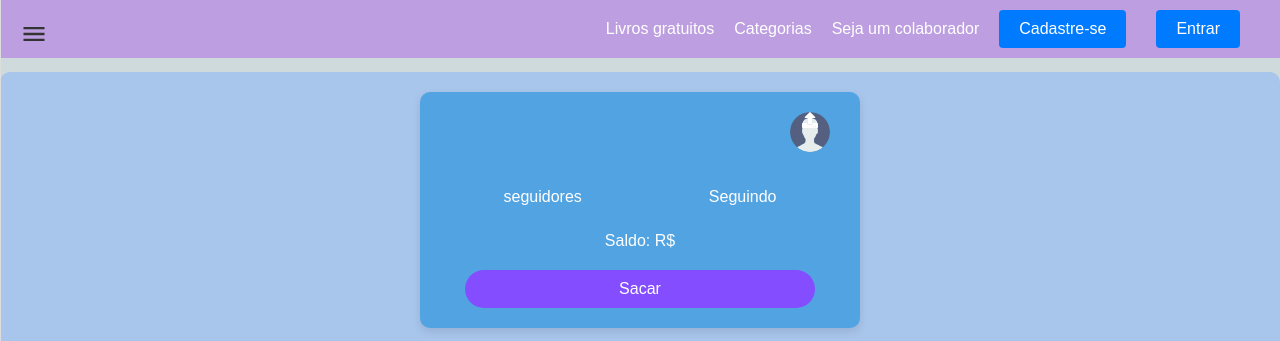
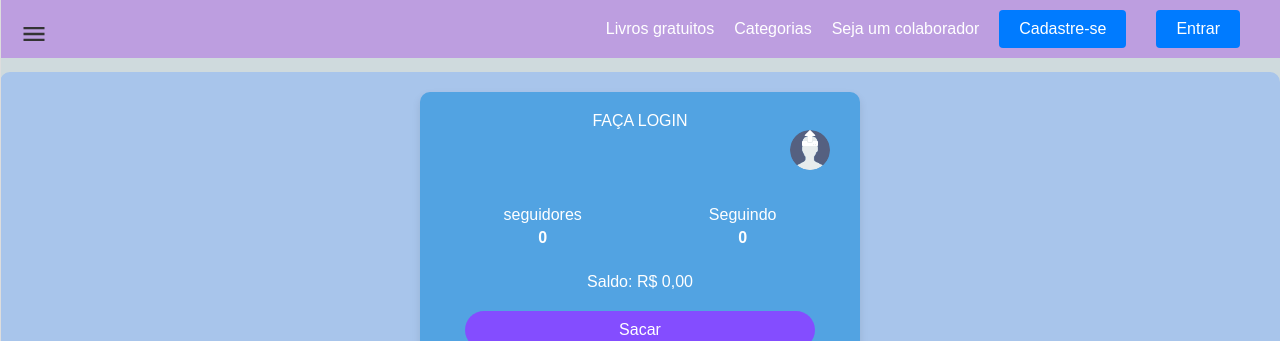
Before and after one commit to lopes7890/Babylon-MVP, a React (Vite) app: page /profile in a window 1280 px wide. Shown: the top 341 px of the page. Built offline with nearby package versions, Linux system fonts and the light colour scheme; no server answers.

Commit message:
Atualização na pagina do perfil/

```diff
--- a/src/Pages/LoginSinup.jsx
+++ b/src/Pages/LoginSinup.jsx
@@ -2,7 +2,17 @@ import React, { useState, useEffect } from 'react';
 import { toast, ToastContainer } from 'react-toastify';
 import 'react-toastify/dist/ReactToastify.css';
 import { useNavigate } from 'react-router-dom';
-import { FaExclamationCircle, FaUser, FaEnvelope, FaPhone, FaLock, FaCalendarAlt, FaVenusMars, FaEye, FaEyeSlash } from 'react-icons/fa';
+import {
+  FaExclamationCircle,
+  FaUser,
+  FaEnvelope,
+  FaPhone,
+  FaLock,
+  FaCalendarAlt,
+  FaVenusMars,
+  FaEye,
+  FaEyeSlash,
+} from 'react-icons/fa';
 import './css/LoginSinup.css';
 import { useLogged } from '../contexts/loggedContext';
 import useGetQueryParameters from '../utils/useGetQueryParameters';
@@ -41,6 +51,7 @@ function LoginSignup() {
     });
   };
 
+  // Trocar para a pagina de cadastro caso se o usuario tiver clicado no botao de cadastro
   useEffect(() => {
     if (auth === 'signup') setIsSignup(true);
   }, [auth]);
@@ -94,13 +105,17 @@ function LoginSignup() {
 
       if (response.ok) {
         setErrorMessage('');
-        toast.success(isSignup ? 'Conta criada com sucesso!' : 'Login realizado com sucesso!');
-        setUserData({ ...formData, senha: null });
+        toast.success(
+          isSignup
+            ? 'Conta criada com sucesso!'
+            : 'Login realizado com sucesso!'
+        );
+        setUserData({ ...formData, nome: data.usuario, senha: null });
         login();
         navigate('/');
       } else if (response.status === 409) {
         // Erro 409 para conflito de dados (e-mail ou telefone já cadastrados)
-        toast.error(data.message);  // Esperando que o backend retorne uma mensagem apropriada
+        toast.error(data.message); // Esperando que o backend retorne uma mensagem apropriada
       } else {
         toast.error('Ocorreu um erro ao processar a sua solicitação.');
       }
@@ -109,7 +124,6 @@ function LoginSignup() {
       toast.error('Erro ao enviar os dados. Tente novamente mais tarde.');
     }
   };
-
 
   return (
     <div className="login-signup-container">
@@ -163,9 +177,15 @@ function LoginSignup() {
                   required
                 />
                 {showPassword ? (
-                  <FaEyeSlash className="toggle-password-icon" onClick={togglePasswordVisibility} />
+                  <FaEyeSlash
+                    className="toggle-password-icon"
+                    onClick={togglePasswordVisibility}
+                  />
                 ) : (
-                  <FaEye className="toggle-password-icon" onClick={togglePasswordVisibility} />
+                  <FaEye
+                    className="toggle-password-icon"
+                    onClick={togglePasswordVisibility}
+                  />
                 )}
               </div>
               <div className="input-group">
@@ -229,9 +249,15 @@ function LoginSignup() {
                   required
                 />
                 {showPassword ? (
-                  <FaEyeSlash className="toggle-password-icon" onClick={togglePasswordVisibility} />
+                  <FaEyeSlash
+                    className="toggle-password-icon"
+                    onClick={togglePasswordVisibility}
+                  />
                 ) : (
-                  <FaEye className="toggle-password-icon" onClick={togglePasswordVisibility} />
+                  <FaEye
+                    className="toggle-password-icon"
+                    onClick={togglePasswordVisibility}
+                  />
                 )}
               </div>
               <button type="submit">Entrar</button>
--- a/src/Pages/Profile.jsx
+++ b/src/Pages/Profile.jsx
@@ -5,13 +5,17 @@ import 'react-toastify/dist/ReactToastify.css';
 import './css/Profile.css';
 import Modal from '../Components/Modal/Modal';
 import perfil from '../assets/perfil_padrao.png';
+import useLogged from '../contexts/loggedContext';
 
 function Profile() {
-  const [userData, setUserData] = useState({});
+  const [userData, setUserData] = useState({
+    balance: 0,
+  });
   const [bestSeller, setBestSeller] = useState({});
   const [publishedBooks, setPublishedBooks] = useState([]);
   const [newAvatar, setNewAvatar] = useState(null);
   const [isModalOpen, setIsModalOpen] = useState(false);
+  const { isLoggedIn, userData: dadosUsuario } = useLogged();
 
   useEffect(() => {
     fetch('https://babylon-mvp-backend.onrender.com/api/user-profile')
@@ -71,28 +75,45 @@ function Profile() {
   return (
     <div className="profile-container">
       <div className="user-info">
+        <div className="infos-initial">
+          <span className="userName">
+            {isLoggedIn ? dadosUsuario.nome : 'Faça login'}
+          </span>
           <div
             className="avatar"
             style={{
               backgroundImage: `url(${userData.avatarUrl || perfil})`,
             }}
           >
-          <input type="file" id="avatar-upload" onChange={handleAvatarChange} />
+            <input
+              type="file"
+              id="avatar-upload"
+              onChange={handleAvatarChange}
+            />
             <label htmlFor="avatar-upload" className="avatar-edit-icon">
               <FaUpload className="icon-upload" /> {/* Ícone de upload */}
             </label>
           </div>
+        </div>
         <h2>{userData.name}</h2>
         <div className="stats">
-          <p>
-            <strong>{userData.followers}</strong> seguidores
+          <p className="followers-container">
+            seguidores
+            <strong>{userData.followers || 0}</strong>
           </p>
-          <p>
-            <strong>{userData.following}</strong> Seguindo
+          <p className="followers-container">
+            Seguindo
+            <strong>{userData.following || 0}</strong>
           </p>
         </div>
         <div className="balance">
-          <p>Saldo: R${userData.balance}</p>
+          <p>
+            Saldo:{' '}
+            {userData.balance.toLocaleString('pt-BR', {
+              style: 'currency',
+              currency: 'BRL',
+            })}
+          </p>
           <button onClick={handleWithdraw}>Sacar</button>
         </div>
       </div>
--- a/src/Pages/css/Profile.css
+++ b/src/Pages/css/Profile.css
@@ -8,6 +8,24 @@
   padding: 20px;
   border-radius: 10px;
   color: white;
+}
+
+.followers-container {
+  display: flex;
+  flex-direction: column;
+  gap: 5px;
+}
+
+.infos-initial {
+  /* display: flex; */
+  /* align-items: center; */
+  /* justify-content: center; */
+  flex-direction: column;
+}
+
+.userName {
+  text-transform: uppercase;
+  /* display: block; */
 }
 
 /* Botão de edição de avatar */
--- a/src/contexts/loggedContext.jsx
+++ b/src/contexts/loggedContext.jsx
@@ -37,7 +37,6 @@ const LoggedProvider = ({ children }) => {
   // Efeito para armazenar os dados do cliente em localStorage sempre que o mesmo fizer login ou quando os dados do usuario for alterado
   useEffect(() => {
     if (isLoggedIn && userData.gmail) {
-      console.log(userData);
       window.localStorage.setItem('userData', JSON.stringify(userData));
     }
   }, [isLoggedIn, userData]);
```
Lines whose indentation alone changed are shown as unchanged.
